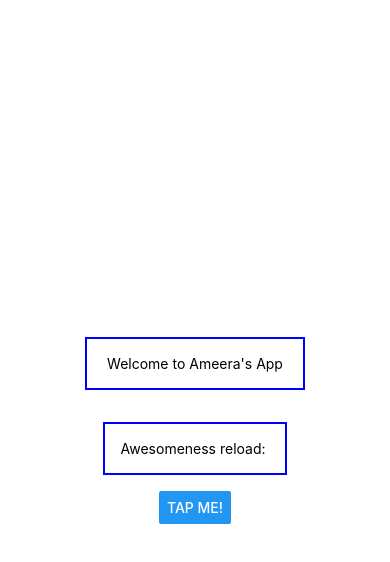
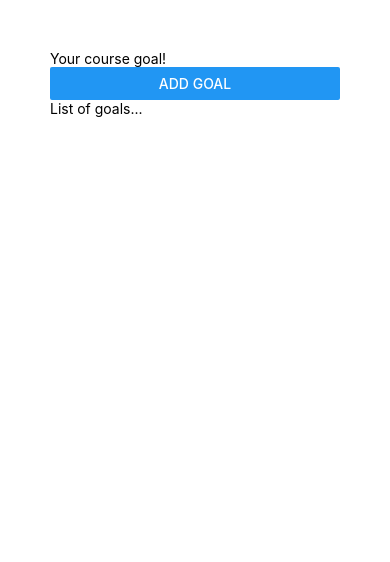
Before and after one commit to ameeraazli/TestProjectRN, a React Native app: screen / in a window 390 px wide. Shown: the top 562 px of the page. Built offline with nearby package versions, Linux system fonts and the light colour scheme.

Commit message:
including styles component i.e. padding

```diff
--- a/App.js
+++ b/App.js
@@ -1,28 +1,22 @@
-import { StyleSheet, Text, View, Button } from 'react-native';
+import { StyleSheet, Text, View, Button, TextInput } from 'react-native';
 
 export default function App() {
   return (
-    <View style={styles.container}>
+    <View style={styles.appContainer}>
       <View>
-      <Text style={styles.dummyText}> Welcome to Ameera's App </Text>
+      <TextInput placeholder='Your course goal!' />
+      <Button title="Add Goal" />
       </View>
-      <Text style={styles.dummyText}>Awesomeness reload: </Text>
-      <Button title='Tap me!' />
+      <View>
+        <Text>List of goals...</Text>
+      </View>
     </View>
   );
 }
 
 const styles = StyleSheet.create({
-  container: {
-    flex: 1,
-    backgroundColor: '#fff',
-    alignItems: 'center',
-    justifyContent: 'center',
+  appContainer: {
+    padding: 50,
   },
-  dummyText: {
-    margin: 16,
-    borderWidth: 2,
-    borderColor: 'blue',
-    padding: 16,
-  }
+
 });
```
